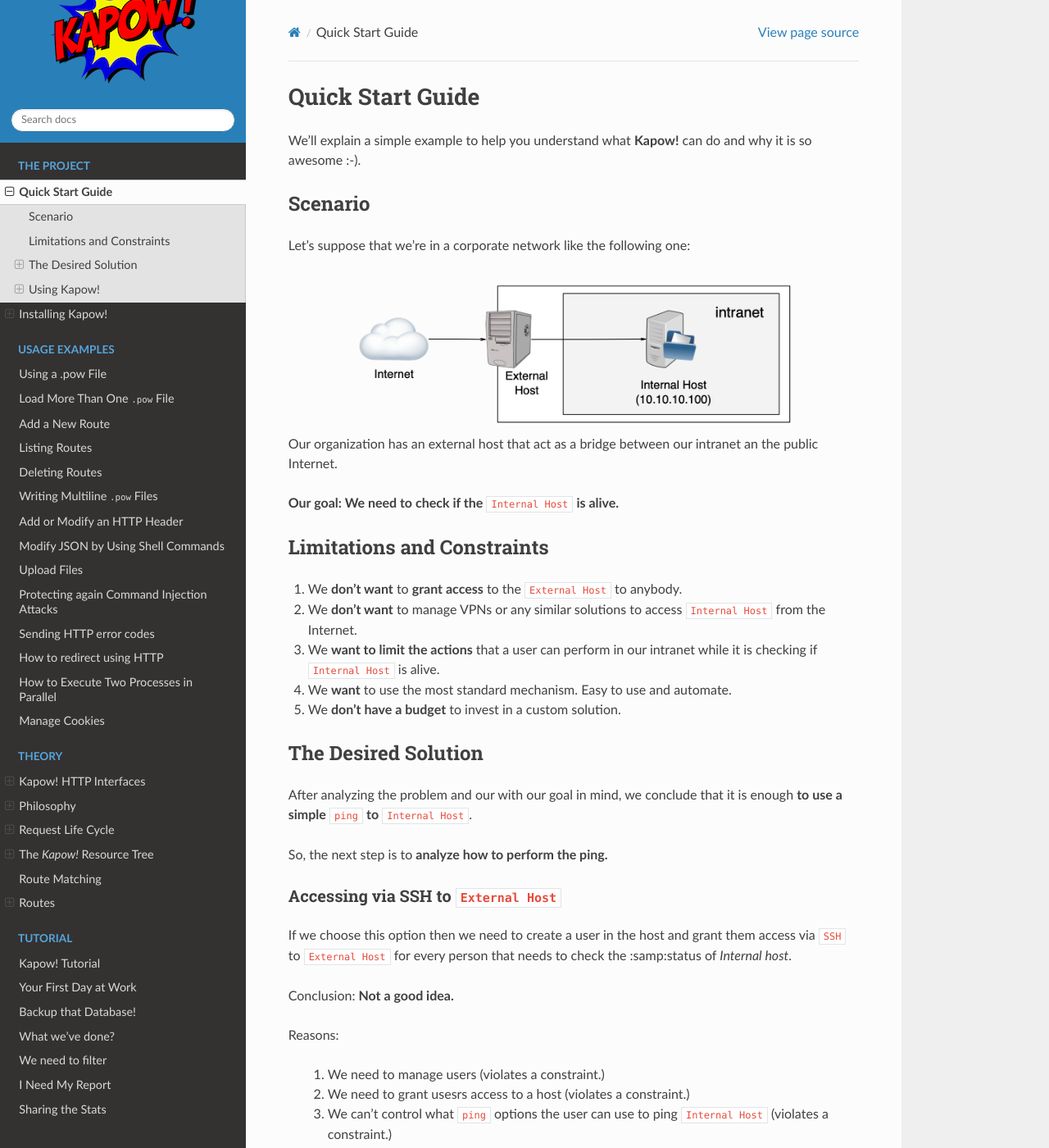
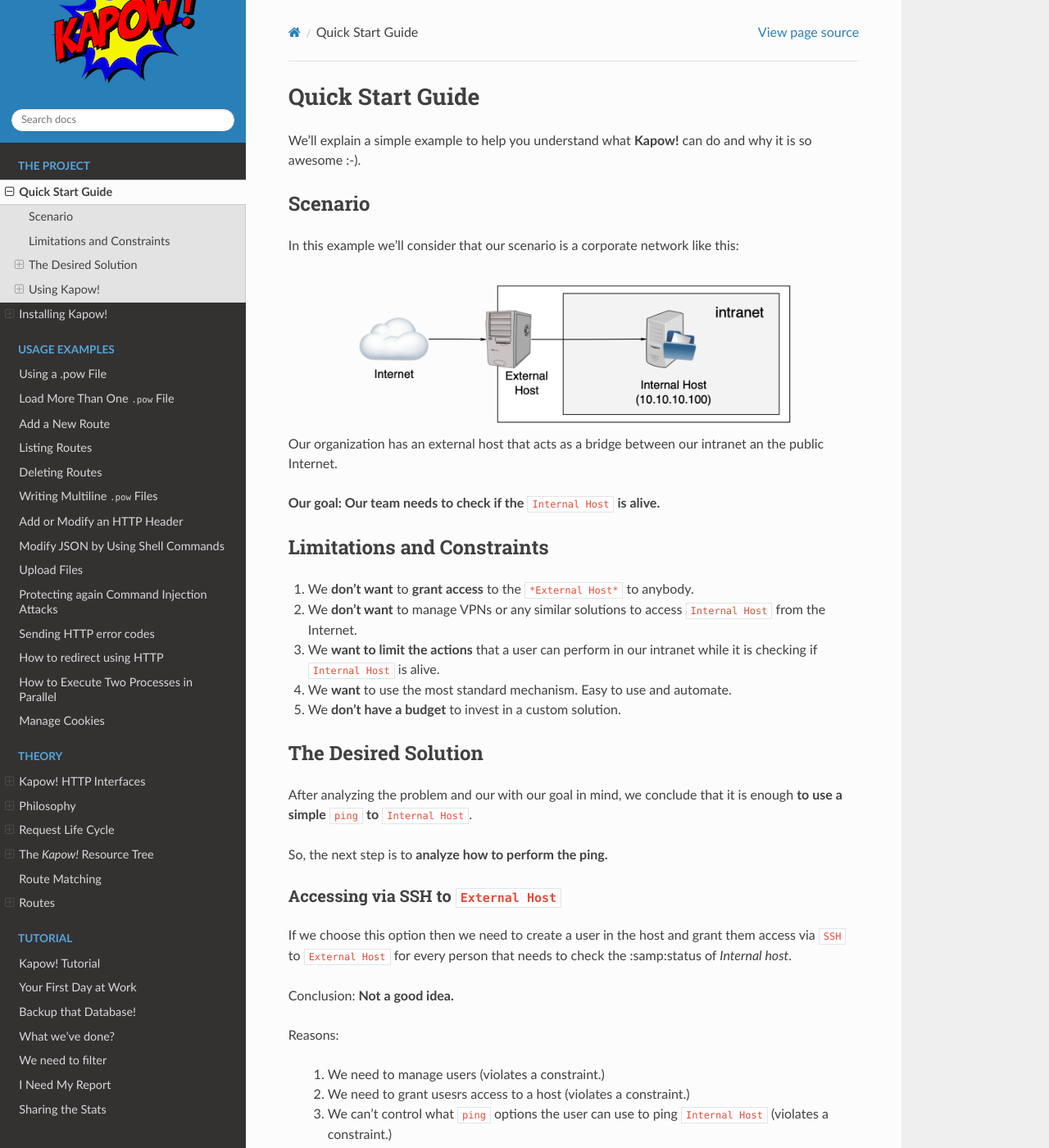
Before and after one commit to BBVA/kapow, a Sphinx documentation site: the page built from docs/source/the_project/quickstart.rst, in a window 1280 px wide and 1400 px high. Shown: the whole window at 82% size. Built offline with Sphinx 7.4.7 and the Read the Docs theme 2.0.0, drawn with Linux system fonts in a browser that asks for light colours; some of the changed text lies outside the part shown.

Commit message:
doc: misc fixes
Co-authored-by: Luis Saiz <luis.saiz@bbva.com>

```diff
--- a/docs/source/examples/index.rst
+++ b/docs/source/examples/index.rst
@@ -33,7 +33,7 @@
 
 
 Load More Than One ``.pow`` File
-++++++++++++++++++++++++++++++
+++++++++++++++++++++++++++++++++
 
 You can load more than one .pow file at time. This can help you keep your
 ``.pow`` files tidy.
--- a/docs/source/the_project/quickstart.rst
+++ b/docs/source/the_project/quickstart.rst
@@ -8,23 +8,24 @@
 Scenario
 --------
 
-Let's suppose that we're in a corporate network like the following one:
+In this example we'll consider that our scenario is a corporate network like
+this:
 
 .. _quickstart_image:
 .. image:: /_static/network.png
    :align: center
    :width: 80%
 
-Our organization has an external host that act as a bridge between our intranet
+Our organization has an external host that acts as a bridge between our intranet
 an the public Internet.
 
-**Our goal: We need to check if the** :samp:`Internal Host` **is alive.**
+**Our goal: Our team needs to check if the** :samp:`Internal Host` **is alive.**
 
 
 Limitations and Constraints
 ---------------------------
 
-1. We **don't want** to **grant access** to the :samp:`External Host` to anybody.
+1. We **don't want** to **grant access** to the :samp:`*External Host*` to anybody.
 2. We **don't want** to manage VPNs or any similar solutions to access :samp:`Internal Host` from the Internet.
 3. We **want to limit the actions** that a user can perform in our intranet while it is checking if :samp:`Internal Host` is alive.
 4. We **want** to use the most standard mechanism.  Easy to use and automate.
@@ -100,8 +102,8 @@
 Follow :doc:`Install Kapow! <install_and_configure>` instructions.
 
 
-Write a `ping.pow` File
-+++++++++++++++++++++++
+Write a ``ping.pow`` File
++++++++++++++++++++++++++
 
 Kapow! uses plain text files (called ``POW`` files) so you can define the
 endpoints you want to expose the system command with.  For our example we need a
```
Also changed, not shown: other parts of docs/source/the_project/quickstart.rst (+4 -3 lines).
